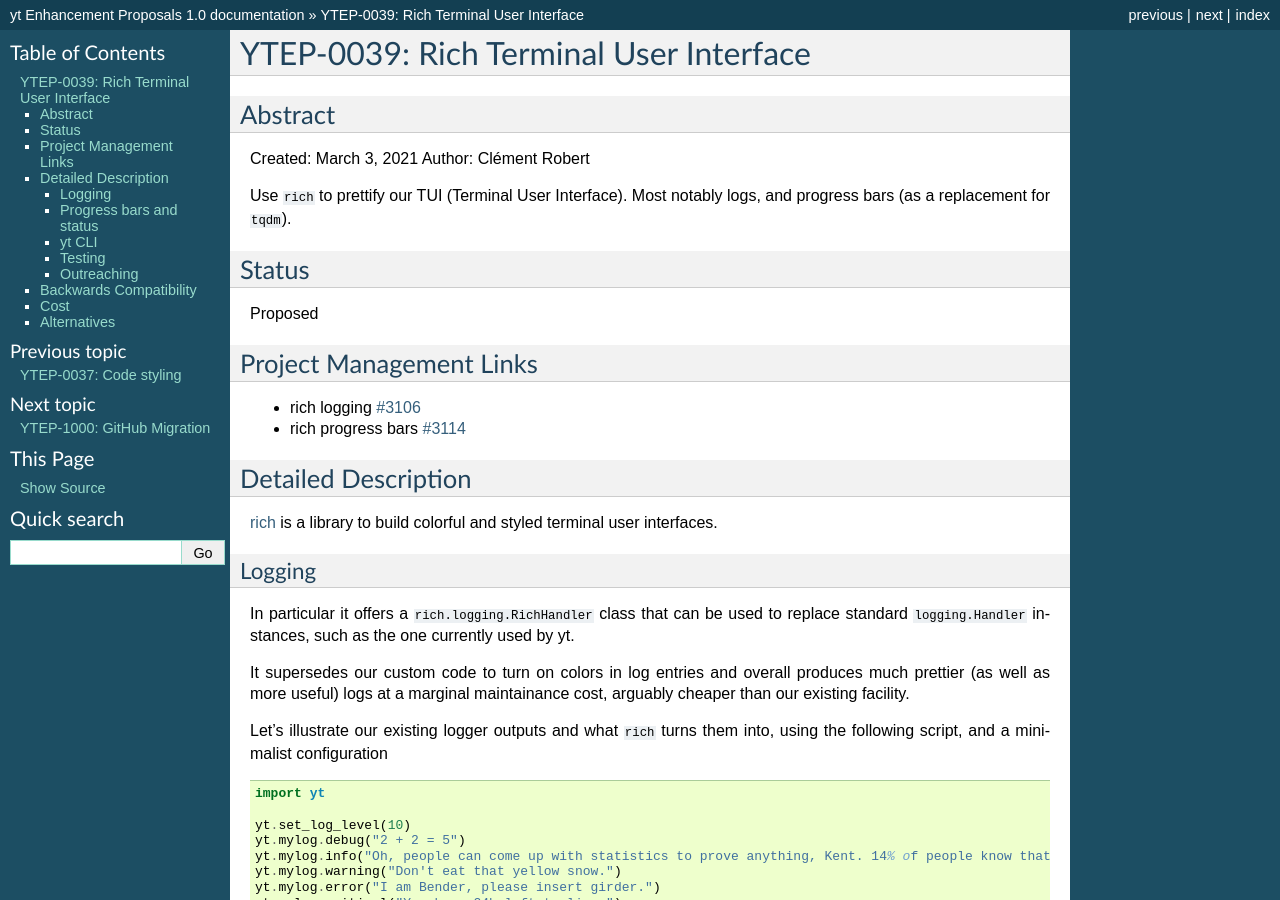
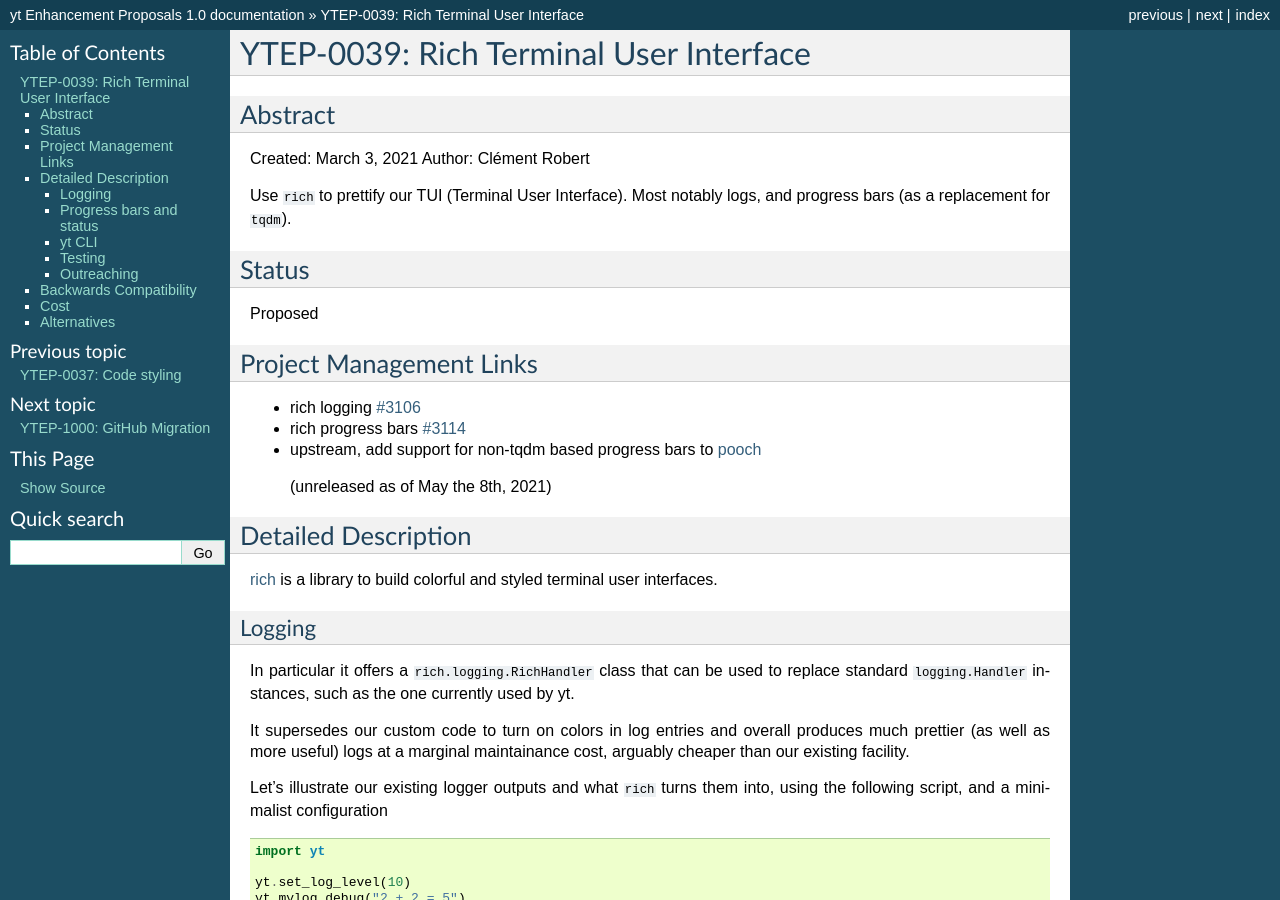
Before and after one commit to yt-project/ytep, a Sphinx documentation site: the page built from source/YTEPs/YTEP-0039.rst, in a window 1280 px wide and 900 px high. Built offline with Sphinx 7.4.7, drawn with Linux system fonts in a browser that asks for light colours; formulas are drawn with MathJax 3.

Commit message:
update project management links

```diff
--- a/source/YTEPs/YTEP-0039.rst
+++ b/source/YTEPs/YTEP-0039.rst
@@ -22,6 +22,8 @@
 
 - rich logging `#3106 <https://github.com/yt-project/yt/pull/3106>`_
 - rich progress bars `#3114 <https://github.com/yt-project/yt/pull/3114>`_
+- upstream, add support for non-tqdm based progress bars to `pooch <https://github.com/fatiando/pooch/pull/228>`_
+ (unreleased as of May the 8th, 2021)
 
 Detailed Description
 --------------------
```
